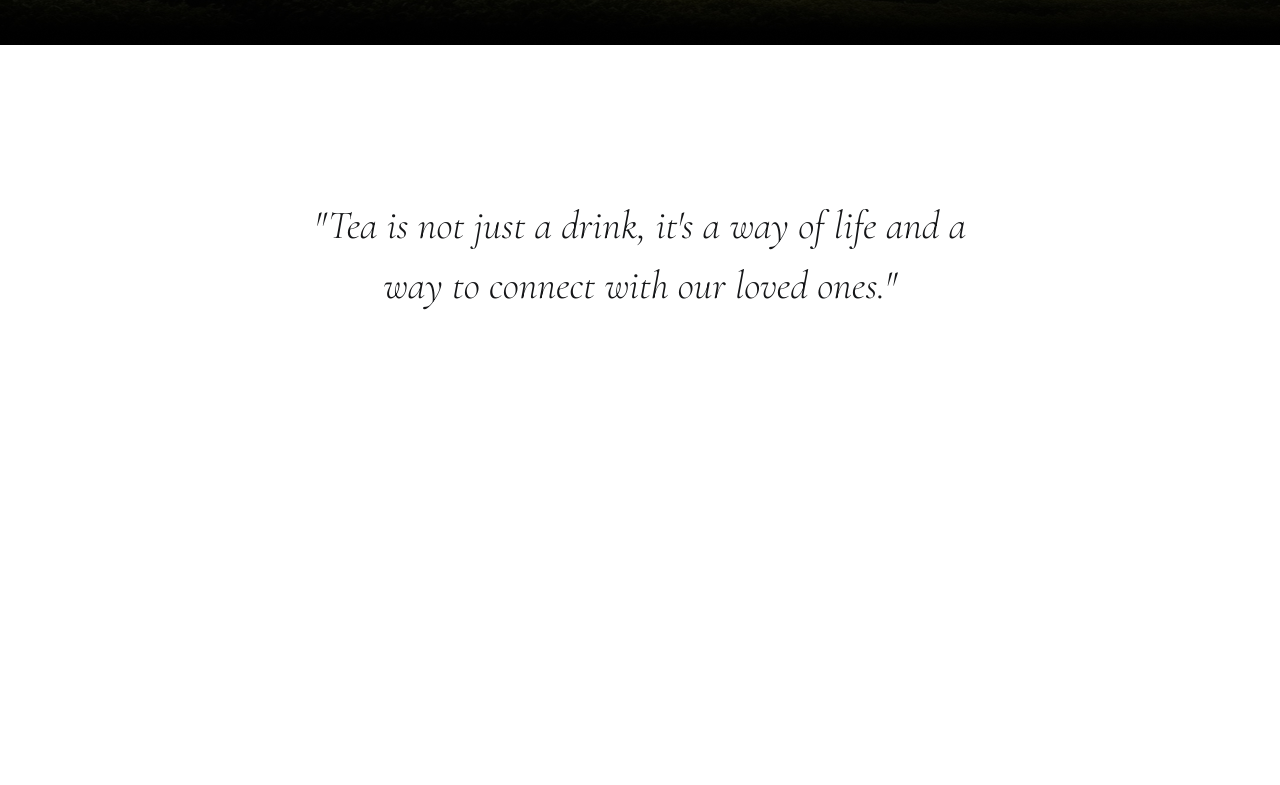
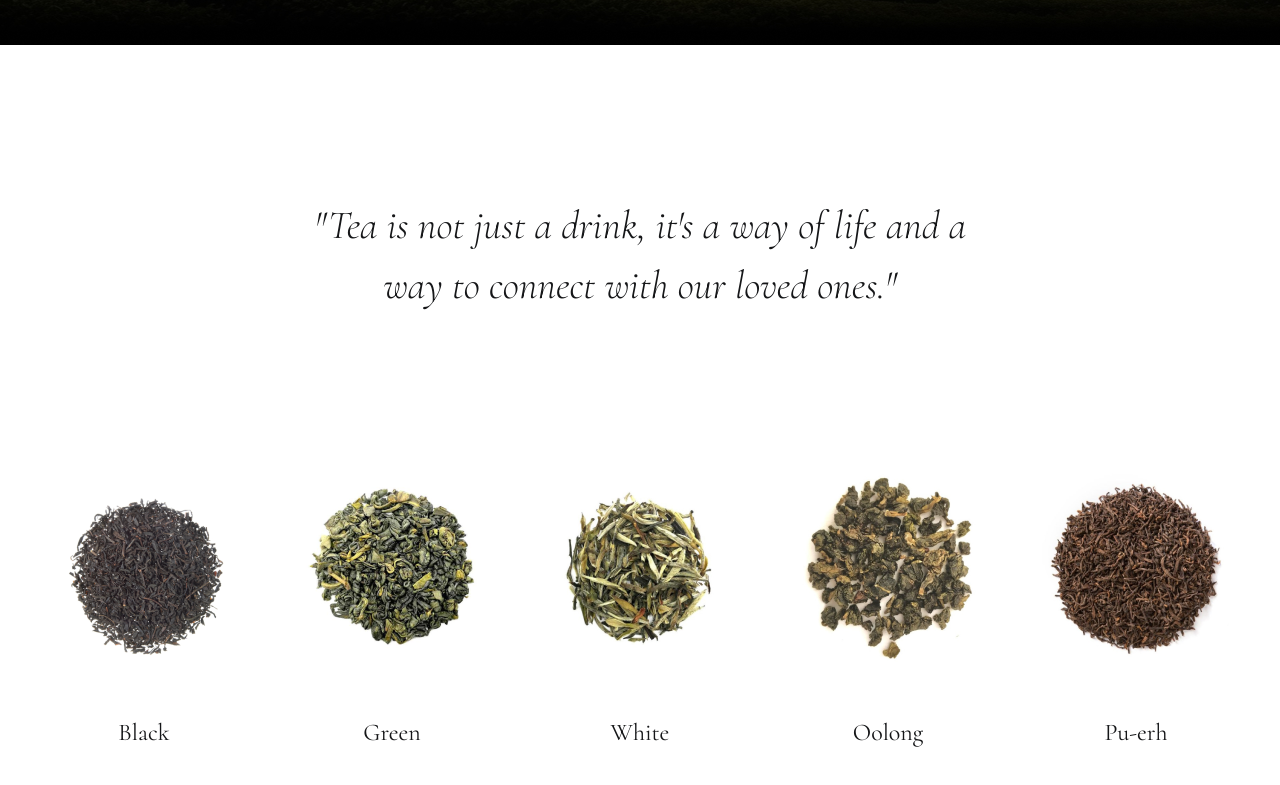
Before and after one commit to Rema04Dev/git-practise, a plain HTML site: page index.html in a window 1280 px wide. Shown: the part 663-1448 px from the top of the page. Before the commit the page ends 1128 px from the top, so only its background shows below. Drawn offline with nearby package versions, Linux system fonts and the light colour scheme.

Commit message:
add tea sections

```diff
--- a/index.html
+++ b/index.html
@@ -3,9 +3,12 @@
   <head>
     <meta charset="UTF-8" />
     <meta name="viewport" content="width=device-width, initial-scale=1.0" />
-    <link rel="preconnect" href="https://fonts.googleapis.com">
-    <link rel="preconnect" href="https://fonts.gstatic.com" crossorigin>
-    <link href="https://fonts.googleapis.com/css2?family=Cormorant:ital,wght@0,300..700;1,300..700&family=Open+Sans:ital,wght@0,300..800;1,300..800&display=swap" rel="stylesheet">
+    <link rel="preconnect" href="https://fonts.googleapis.com" />
+    <link rel="preconnect" href="https://fonts.gstatic.com" crossorigin />
+    <link
+      href="https://fonts.googleapis.com/css2?family=Cormorant:ital,wght@0,300..700;1,300..700&family=Open+Sans:ital,wght@0,300..800;1,300..800&display=swap"
+      rel="stylesheet"
+    />
     <link rel="stylesheet" href="./style.css" />
     <title>Document</title>
   </head>
@@ -59,12 +62,6 @@
               <a href="#" class="user-actions__link">
                 <img src="./images/search.svg" alt="" />
               </a>
-              <!-- <search>
-                <form action="">
-                  <input type="search">
-                  <button type="submit"></button>
-                </form>
-              </search> -->
             </li>
           </ul>
         </div>
@@ -91,6 +88,54 @@
           our loved ones."
         </p>
       </blockquote>
+      <!-- PRODUCTS -->
+
+      <section class="assortment">
+        <div class="container">
+          <ul class="assortment__list">
+            <li class="assortment__item">
+              <img
+                src="./images/tea/black-tea.png"
+                alt=""
+                class="assortment__img"
+              />
+              <p class="assortment__name">Black</p>
+            </li>
+            <li class="assortment__item">
+              <img
+                src="./images/tea/green-tea.png"
+                alt=""
+                class="assortment__img"
+              />
+              <p class="assortment__name">Green</p>
+            </li>
+            <li class="assortment__item">
+              <img
+                src="./images/tea/white-tea.png"
+                alt=""
+                class="assortment__img"
+              />
+              <p class="assortment__name">White</p>
+            </li>
+            <li class="assortment__item">
+              <img
+                src="./images/tea/oolong-tea.png"
+                alt=""
+                class="assortment__img"
+              />
+              <p class="assortment__name">Oolong</p>
+            </li>
+            <li class="assortment__item">
+              <img
+                src="./images/tea/pu-erh-tea.png"
+                alt=""
+                class="assortment__img"
+              />
+              <p class="assortment__name">Pu-erh</p>
+            </li>
+          </ul>
+        </div>
+      </section>
     </main>
     <script src="./main.js"></script>
   </body>
--- a/style.css
+++ b/style.css
@@ -26,6 +26,7 @@ button {
 
 ul {
   list-style: none;
+  padding: 0;
 }
 
 .container {
@@ -134,6 +135,31 @@ body {
   margin: 150px auto;
 }
 
+/* assortment */
+
+.assortment {
+  margin-bottom: 150px;
+}
+
+.assortment__list {
+  text-align: center;
+  display: flex;
+  gap: 0 40px;
+}
+
+.assortment__img {
+  max-width: 208px;
+  max-height: 208px;
+  width: 100%;
+}
+
+.assortment__name {
+  padding-top: 10px;
+  font-family: "Cormorant", serif;
+  font-size: 24px;
+  font-weight: 400;
+}
+
 @media (max-width: 1000px) {
   .user-actions__item-search {
     margin-left: 30px;
@@ -154,6 +180,14 @@ body {
   .blockquote__text {
     margin-top: 120px;
     margin-bottom: 135px;
+  }
+
+  .assortment {
+    margin-bottom: 120px;
+  }
+
+  .assortment__list {
+    gap: 0;
   }
 }
 
@@ -191,6 +225,11 @@ body {
 
   .blockquote__text {
     max-width: 640px;
+  }
+
+  .assortment__list {
+    flex-wrap: wrap;
+    justify-content: center;
   }
 }
 
```
Also changed, not shown: images/close.svg (added), images/tea/black-tea.png (added), images/tea/green-tea.png (added), images/tea/oolong-tea.png (added), images/tea/pu-erh-tea.png (added), images/tea/white-tea.png (added).
